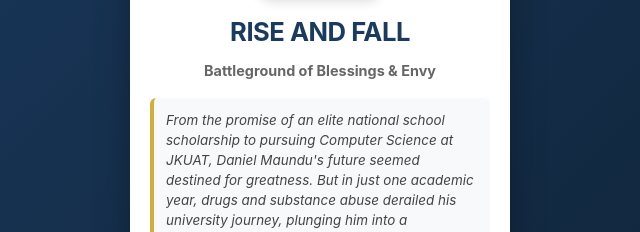
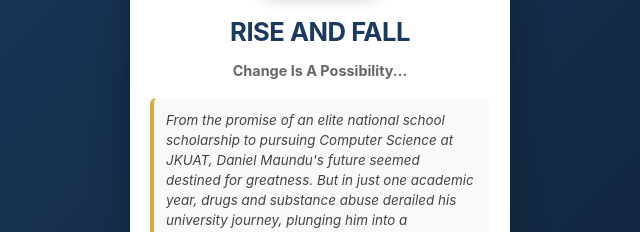
Before and after one commit to podcashy/book, a plain HTML site: page index.html in a window 1280 px wide. Shown: the part 145-377 px from the top of the page, 320-960 px from the left. Drawn offline with Linux system fonts and the light colour scheme.

Commit message:
Update index.html

```diff
--- a/index.html
+++ b/index.html
@@ -140,7 +140,7 @@
     <img src="https://i.imgur.com/Dn3IbTH.jpeg" alt="Masomo Logo" style="width: 120px; margin-bottom: 15px; border-radius: 12px; box-shadow: 0 4px 12px rgba(0,0,0,0.15);">
 
     <h2>RISE AND FALL</h2>
-    <p><strong>Battleground of Blessings & Envy</strong></p>
+    <p><strong>Change Is A Possibility...</strong></p>
 
     <div class="book-intro">
         <p>From the promise of an elite national school scholarship to pursuing Computer Science at JKUAT, Daniel Maundu's future seemed destined for greatness. But in just one academic year, drugs and substance abuse derailed his university journey, plunging him into a devastating 12-year battle that threatened to destroy his purpose and destiny. Yet, his story did not end in failure. Through divine grace, determination, and an unyielding refusal to surrender, he rose from the ruins to reclaim his life and build a new vision as the founder and developer of Masomo Digital Library apps. This is more than a story of addiction and recovery; it is a powerful testimony of redemption, resilience, spiritual warfare, and the extraordinary power of rising again after the greatest fall...</p>
```
